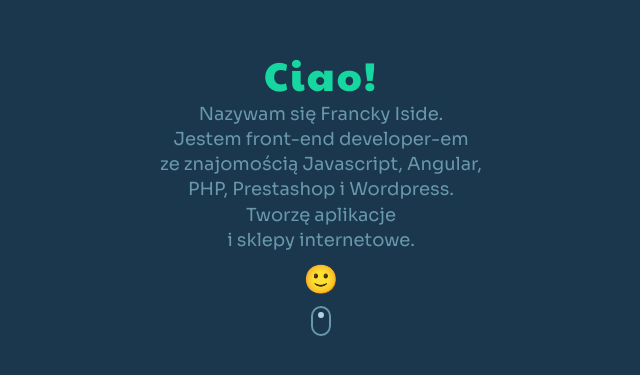
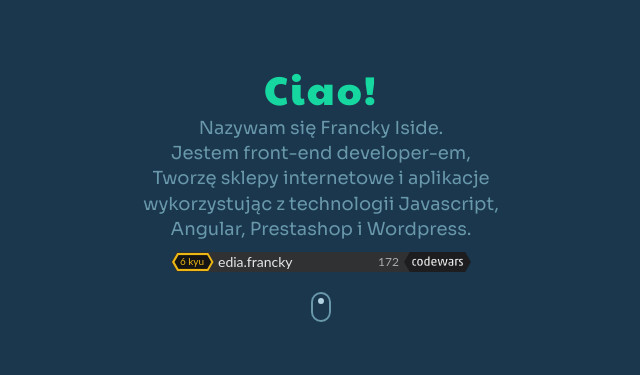
Before and after one commit to franckyi/about-page, a website: page index.html in a window 1280 px wide. Shown: the part 209-584 px from the top of the page, without its empty margins (319-959 px from the left). Drawn offline with nearby package versions, Linux system fonts and the light colour scheme; files that its build step writes are made by us from their sources.

Commit message:
add codewars

```diff
--- a/index.html
+++ b/index.html
@@ -37,7 +37,8 @@
             <!-- intro -->
             <header class="intro">
                 <span class="intro__heading">Ciao!</span>
-                <p class="intro__text">Nazywam się Francky Iside.<br>Jestem front-end developer-em<br> ze znajomością Javascript, Angular,<br> PHP, Prestashop i Wordpress.<br>Tworzę aplikacje <br>i sklepy internetowe.<br><span class="intro__smile">🙂</span></p>
+                <p class="intro__text">Nazywam się Francky Iside.<br>Jestem front-end developer-em,<br>Tworzę sklepy internetowe i aplikacje<br>wykorzystując z technologii Javascript, <br>Angular, Prestashop i Wordpress.<br></p>
+                <img class="codewars" src="assets/img/codewars.svg" alt="">
                 <div class="mouse-scroll"></div>
             </header><!-- /end intro -->
 
--- a/sass/layout/_header.scss
+++ b/sass/layout/_header.scss
@@ -16,6 +16,11 @@
             letter-spacing: 2px;
             text-transform: capitalize;
             color: $color1;
+        }
+
+        .codewars {
+            margin-top: 1em;
+            margin-bottom: 2em;
         }
 
         .mouse-scroll {
@@ -42,13 +47,6 @@
             color: $color3;
         }
 
-        &__smile {
-            display: block;
-            padding-top: .5em;
-            padding-bottom: .5em;
-            font-size: 2.8rem;
-        }
-
         &__instruction {
             display: flex;
             align-items: center;
```
Also changed, not shown: assets/img/codewars.svg (added).
